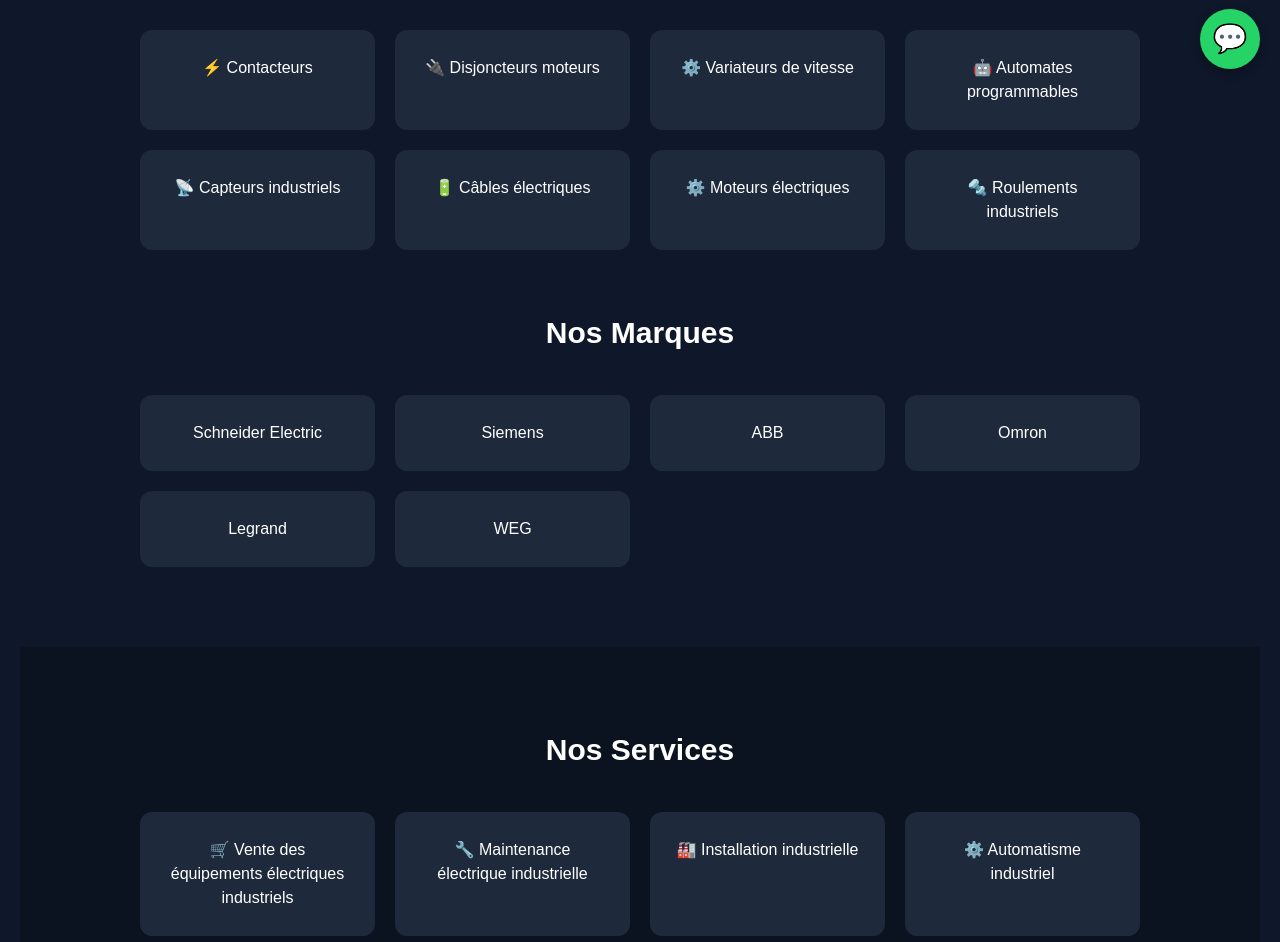
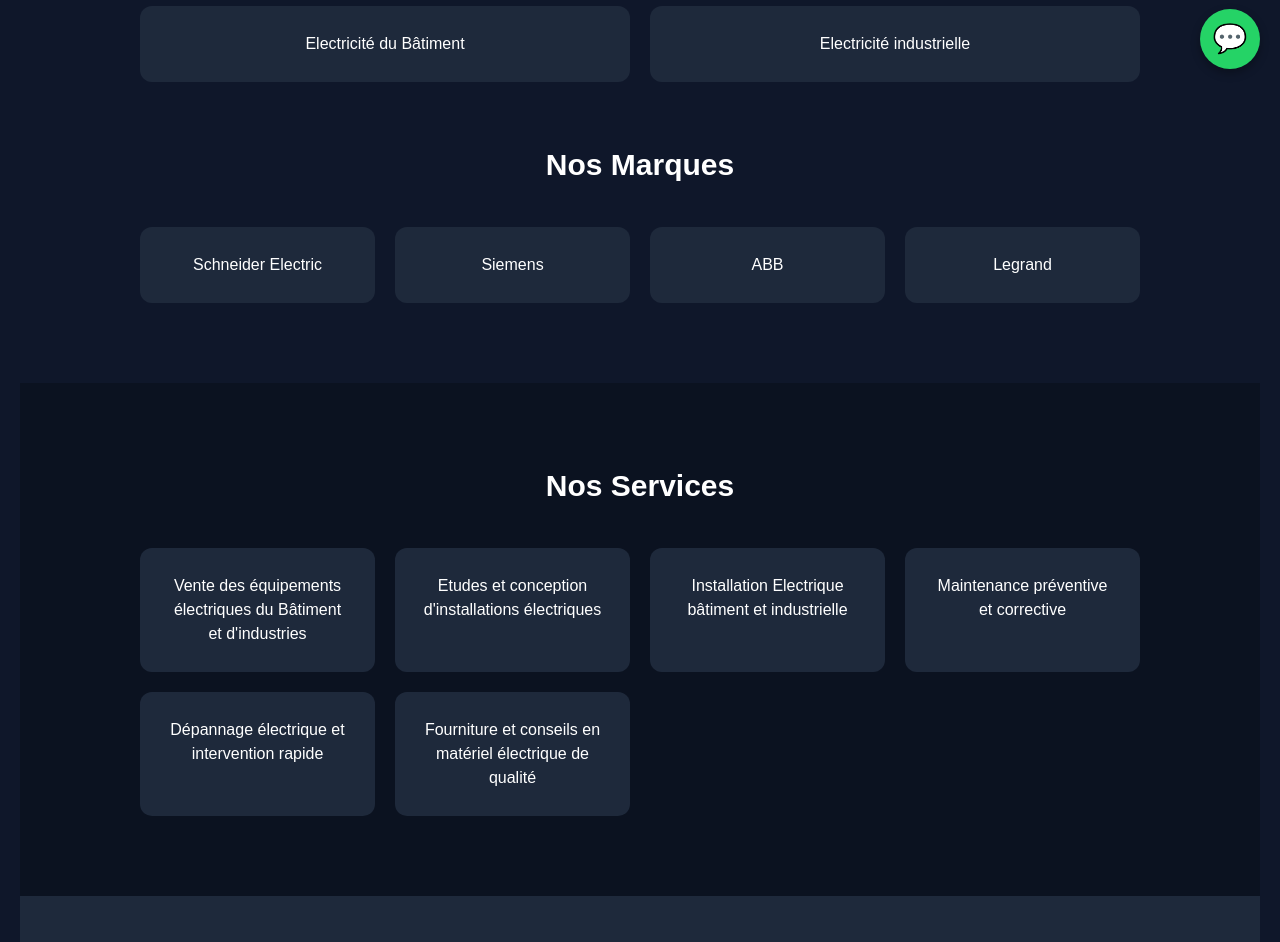
Before and after one commit to GAF-E-TECH/gaf-e-tech, a plain HTML site: page index.html in a window 1280 px wide. Shown: the part 711-1653 px from the top of the page. Drawn offline with Linux system fonts and the light colour scheme.

Commit message:
Mise à jour du site GAF E-TECH

```diff
--- a/index.html
+++ b/index.html
@@ -314,7 +314,7 @@
     top: 0;
     display: flex;
     flex-direction: column;
-    background: #1e3a8a;
+    background: #445c9c;
     padding: 15px;
     border-radius: 10px 0 0 10px;
     z-index: 1000;
@@ -563,8 +563,7 @@
    <h2>GAF E-TECH</h2>
 
 <p>
-    Solutions professionnelles en électricité industrielle, maintenance,
-    automatisme et fourniture de matériels industriels au Bénin.
+    Solutions professionnelles en électricité Bâtiment/industrielle, maintenance et fourniture de matériels industriels au Bénin.
 </p>
 
 <div style="margin-top:20px;">
@@ -576,25 +575,18 @@
 
 <div style="margin-top:30px; font-size:16px;">
     ✔ Intervention rapide<br>
-    ✔ Expertise industrielle<br>
     ✔ Matériels de qualité<br>
     ✔ Assistance technique
 </div>
 
 <section class="produits" id="produits">
 
-    <h2>Nos Produits Industriels</h2>
+    <h2>Nos Produits</h2>
 
     <div class="grid">
 
-        <div class="card">⚡ Contacteurs</div>
-        <div class="card">🔌 Disjoncteurs moteurs</div>
-        <div class="card">⚙️ Variateurs de vitesse</div>
-        <div class="card">🤖 Automates programmables</div>
-        <div class="card">📡 Capteurs industriels</div>
-        <div class="card">🔋 Câbles électriques</div>
-        <div class="card">⚙️ Moteurs électriques</div>
-        <div class="card">🔩 Roulements industriels</div>
+        <div class="card"> Electricité du Bâtiment</div>
+        <div class="card"> Electricité industrielle</div>
 
     </div>
 
@@ -605,9 +597,7 @@
         <div class="card">Schneider Electric</div>
         <div class="card">Siemens</div>
         <div class="card">ABB</div>
-        <div class="card">Omron</div>
         <div class="card">Legrand</div>
-        <div class="card">WEG</div>
 
     </div>
 
@@ -618,13 +608,12 @@
 
     <div class="grid">
 
-        <div class="card">🛒 Vente des équipements électriques industriels</div>
-
-        <div class="card">🔧 Maintenance électrique industrielle</div>
-        <div class="card">🏭 Installation industrielle</div>
-        <div class="card">⚙️ Automatisme industriel</div>
-        <div class="card">🚨 Dépannage et intervention rapide</div>
-        <div class="card">📐 Études techniques et conseils</div>
+        <div class="card"> Vente des équipements électriques du Bâtiment et d'industries</div>
+        <div class="card"> Etudes et conception d'installations électriques</div>
+        <div class="card"> Installation Electrique bâtiment et industrielle</div>
+        <div class="card"> Maintenance préventive et corrective</div>
+        <div class="card"> Dépannage électrique et intervention rapide</div>
+        <div class="card"> Fourniture et conseils en matériel électrique de qualité</div>
 
     </div>
 
```
